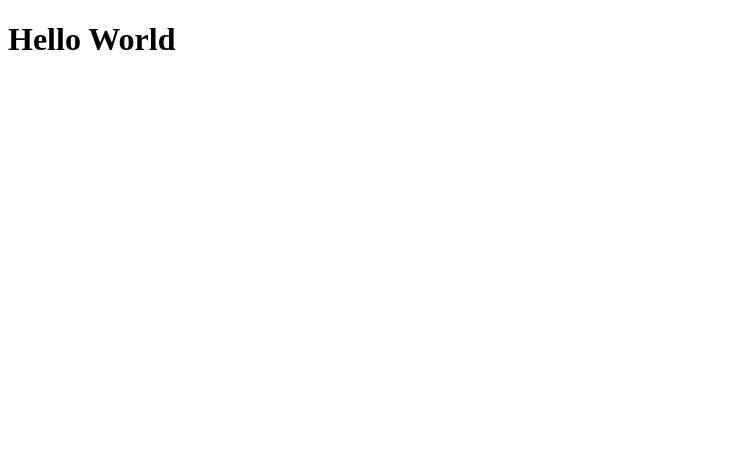
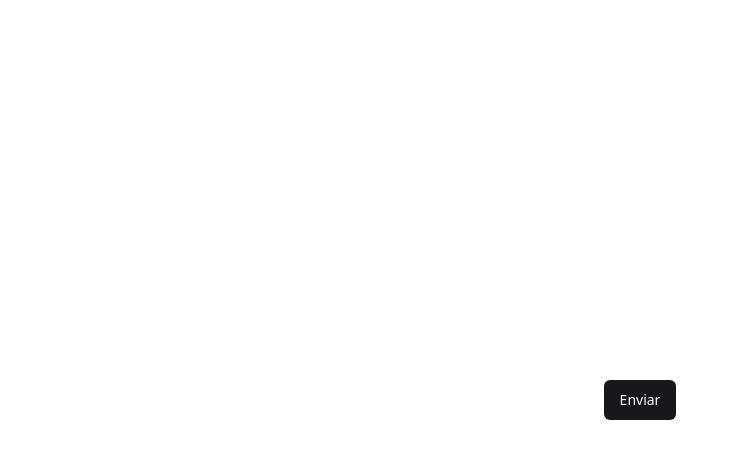
Before and after one commit to brayan-jordan/pizzashop-web, a React (Vite) app: page / in a window 1280 px wide. Shown: the top 458 px of the page, without its empty margins (0-731 px from the left). Built offline with nearby package versions, Linux system fonts and the light colour scheme.

Commit message:
chore: Finalizando configuração do shadcn/ui

```diff
--- a/src/App.tsx
+++ b/src/App.tsx
@@ -1,3 +1,10 @@
+import { Button } from "./components/ui/button";
+import "./global.css";
+
 export function App() {
-  return <h1>Hello World</h1>;
+  return (
+    <div className="flex justify-center items-center h-screen">
+      <Button>Enviar</Button>
+    </div>
+  );
 }
--- /dev/null
+++ b/src/components/ui/button.tsx
@@ -0,0 +1,56 @@
+import * as React from "react"
+import { Slot } from "@radix-ui/react-slot"
+import { cva, type VariantProps } from "class-variance-authority"
+
+import { cn } from "@/lib/utils"
+
+const buttonVariants = cva(
+  "inline-flex items-center justify-center whitespace-nowrap rounded-md text-sm font-medium ring-offset-background transition-colors focus-visible:outline-none focus-visible:ring-2 focus-visible:ring-ring focus-visible:ring-offset-2 disabled:pointer-events-none disabled:opacity-50",
+  {
+    variants: {
+      variant: {
+        default: "bg-primary text-primary-foreground hover:bg-primary/90",
+        destructive:
+          "bg-destructive text-destructive-foreground hover:bg-destructive/90",
+        outline:
+          "border border-input bg-background hover:bg-accent hover:text-accent-foreground",
+        secondary:
+          "bg-secondary text-secondary-foreground hover:bg-secondary/80",
+        ghost: "hover:bg-accent hover:text-accent-foreground",
+        link: "text-primary underline-offset-4 hover:underline",
+      },
+      size: {
+        default: "h-10 px-4 py-2",
+        sm: "h-9 rounded-md px-3",
+        lg: "h-11 rounded-md px-8",
+        icon: "h-10 w-10",
+      },
+    },
+    defaultVariants: {
+      variant: "default",
+      size: "default",
+    },
+  }
+)
+
+export interface ButtonProps
+  extends React.ButtonHTMLAttributes<HTMLButtonElement>,
+    VariantProps<typeof buttonVariants> {
+  asChild?: boolean
+}
+
+const Button = React.forwardRef<HTMLButtonElement, ButtonProps>(
+  ({ className, variant, size, asChild = false, ...props }, ref) => {
+    const Comp = asChild ? Slot : "button"
+    return (
+      <Comp
+        className={cn(buttonVariants({ variant, size, className }))}
+        ref={ref}
+        {...props}
+      />
+    )
+  }
+)
+Button.displayName = "Button"
+
+export { Button, buttonVariants }
--- /dev/null
+++ b/src/global.css
@@ -0,0 +1,76 @@
+@tailwind base;
+@tailwind components;
+@tailwind utilities;
+
+@layer base {
+  :root {
+    --background: 0 0% 100%;
+    --foreground: 240 10% 3.9%;
+
+    --card: 0 0% 100%;
+    --card-foreground: 240 10% 3.9%;
+
+    --popover: 0 0% 100%;
+    --popover-foreground: 240 10% 3.9%;
+
+    --primary: 240 5.9% 10%;
+    --primary-foreground: 0 0% 98%;
+
+    --secondary: 240 4.8% 95.9%;
+    --secondary-foreground: 240 5.9% 10%;
+
+    --muted: 240 4.8% 95.9%;
+    --muted-foreground: 240 3.8% 46.1%;
+
+    --accent: 240 4.8% 95.9%;
+    --accent-foreground: 240 5.9% 10%;
+
+    --destructive: 0 84.2% 60.2%;
+    --destructive-foreground: 0 0% 98%;
+
+    --border: 240 5.9% 90%;
+    --input: 240 5.9% 90%;
+    --ring: 240 10% 3.9%;
+
+    --radius: 0.5rem;
+  }
+
+  .dark {
+    --background: 240 10% 3.9%;
+    --foreground: 0 0% 98%;
+
+    --card: 240 10% 3.9%;
+    --card-foreground: 0 0% 98%;
+
+    --popover: 240 10% 3.9%;
+    --popover-foreground: 0 0% 98%;
+
+    --primary: 0 0% 98%;
+    --primary-foreground: 240 5.9% 10%;
+
+    --secondary: 240 3.7% 15.9%;
+    --secondary-foreground: 0 0% 98%;
+
+    --muted: 240 3.7% 15.9%;
+    --muted-foreground: 240 5% 64.9%;
+
+    --accent: 240 3.7% 15.9%;
+    --accent-foreground: 0 0% 98%;
+
+    --destructive: 0 62.8% 30.6%;
+    --destructive-foreground: 0 0% 98%;
+
+    --border: 240 3.7% 15.9%;
+    --input: 240 3.7% 15.9%;
+    --ring: 240 4.9% 83.9%;
+  }
+}
+
+@layer base {
+  * {
+    @apply border-border;
+  }
+  body {
+    @apply bg-background text-foreground;
+  }
+}
--- /dev/null
+++ b/src/lib/utils.ts
@@ -0,0 +1,6 @@
+import { type ClassValue, clsx } from "clsx"
+import { twMerge } from "tailwind-merge"
+
+export function cn(...inputs: ClassValue[]) {
+  return twMerge(clsx(inputs))
+}
--- a/tailwind.config.js
+++ b/tailwind.config.js
@@ -1,8 +1,77 @@
 /** @type {import('tailwindcss').Config} */
-export default {
-  content: [],
+module.exports = {
+  darkMode: ["class"],
+  content: [
+    './pages/**/*.{ts,tsx}',
+    './components/**/*.{ts,tsx}',
+    './app/**/*.{ts,tsx}',
+    './src/**/*.{ts,tsx}',
+  ],
+  prefix: "",
   theme: {
-    extend: {},
+    container: {
+      center: true,
+      padding: "2rem",
+      screens: {
+        "2xl": "1400px",
+      },
+    },
+    extend: {
+      colors: {
+        border: "hsl(var(--border))",
+        input: "hsl(var(--input))",
+        ring: "hsl(var(--ring))",
+        background: "hsl(var(--background))",
+        foreground: "hsl(var(--foreground))",
+        primary: {
+          DEFAULT: "hsl(var(--primary))",
+          foreground: "hsl(var(--primary-foreground))",
+        },
+        secondary: {
+          DEFAULT: "hsl(var(--secondary))",
+          foreground: "hsl(var(--secondary-foreground))",
+        },
+        destructive: {
+          DEFAULT: "hsl(var(--destructive))",
+          foreground: "hsl(var(--destructive-foreground))",
+        },
+        muted: {
+          DEFAULT: "hsl(var(--muted))",
+          foreground: "hsl(var(--muted-foreground))",
+        },
+        accent: {
+          DEFAULT: "hsl(var(--accent))",
+          foreground: "hsl(var(--accent-foreground))",
+        },
+        popover: {
+          DEFAULT: "hsl(var(--popover))",
+          foreground: "hsl(var(--popover-foreground))",
+        },
+        card: {
+          DEFAULT: "hsl(var(--card))",
+          foreground: "hsl(var(--card-foreground))",
+        },
+      },
+      borderRadius: {
+        lg: "var(--radius)",
+        md: "calc(var(--radius) - 2px)",
+        sm: "calc(var(--radius) - 4px)",
+      },
+      keyframes: {
+        "accordion-down": {
+          from: { height: "0" },
+          to: { height: "var(--radix-accordion-content-height)" },
+        },
+        "accordion-up": {
+          from: { height: "var(--radix-accordion-content-height)" },
+          to: { height: "0" },
+        },
+      },
+      animation: {
+        "accordion-down": "accordion-down 0.2s ease-out",
+        "accordion-up": "accordion-up 0.2s ease-out",
+      },
+    },
   },
-  plugins: [],
+  plugins: [require("tailwindcss-animate")],
 }
```
Also changed, not shown: package.json (+7 -1 lines), components.json (added), 1 other file (tests, documents, lock files or other folders).
